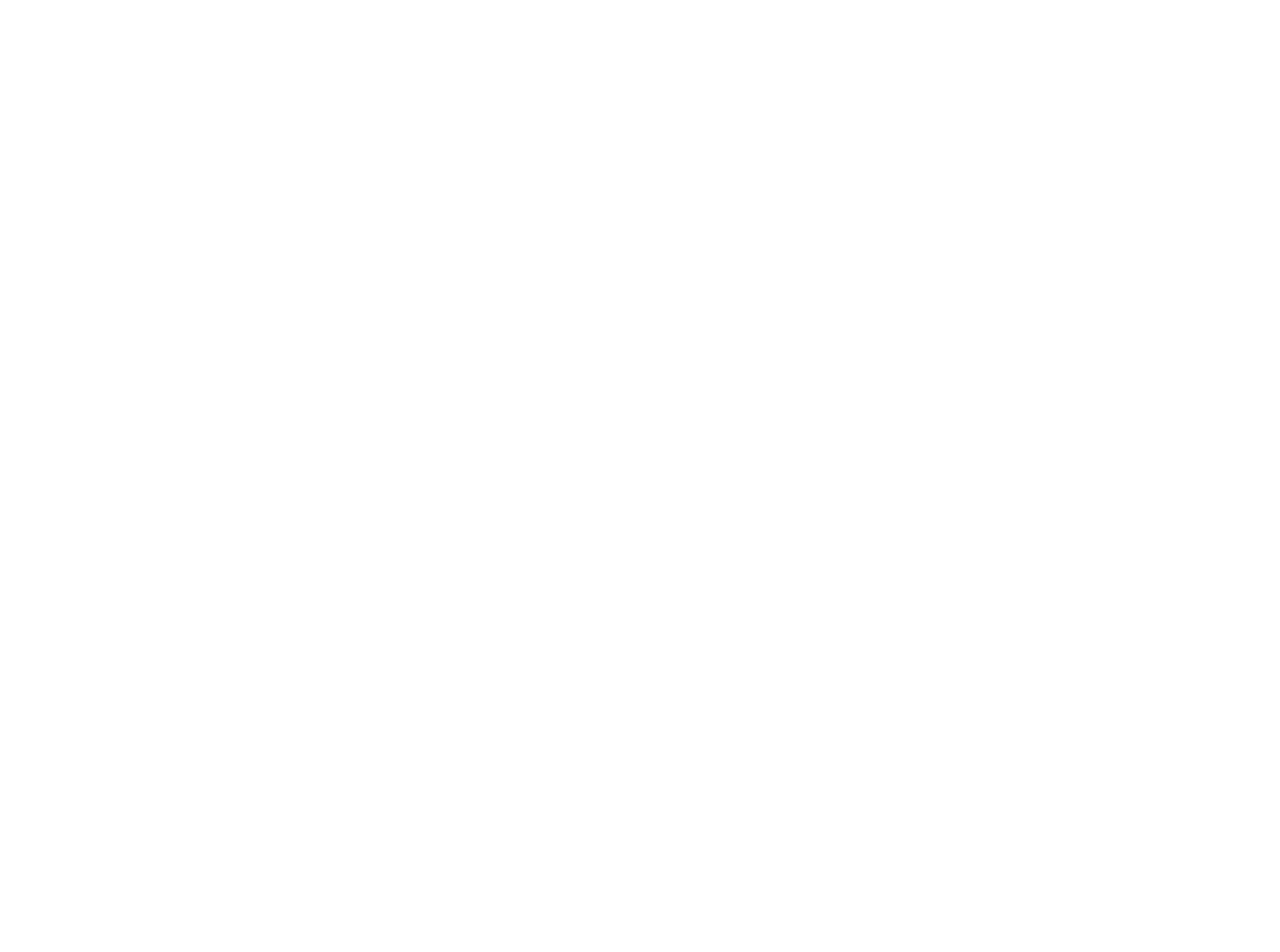
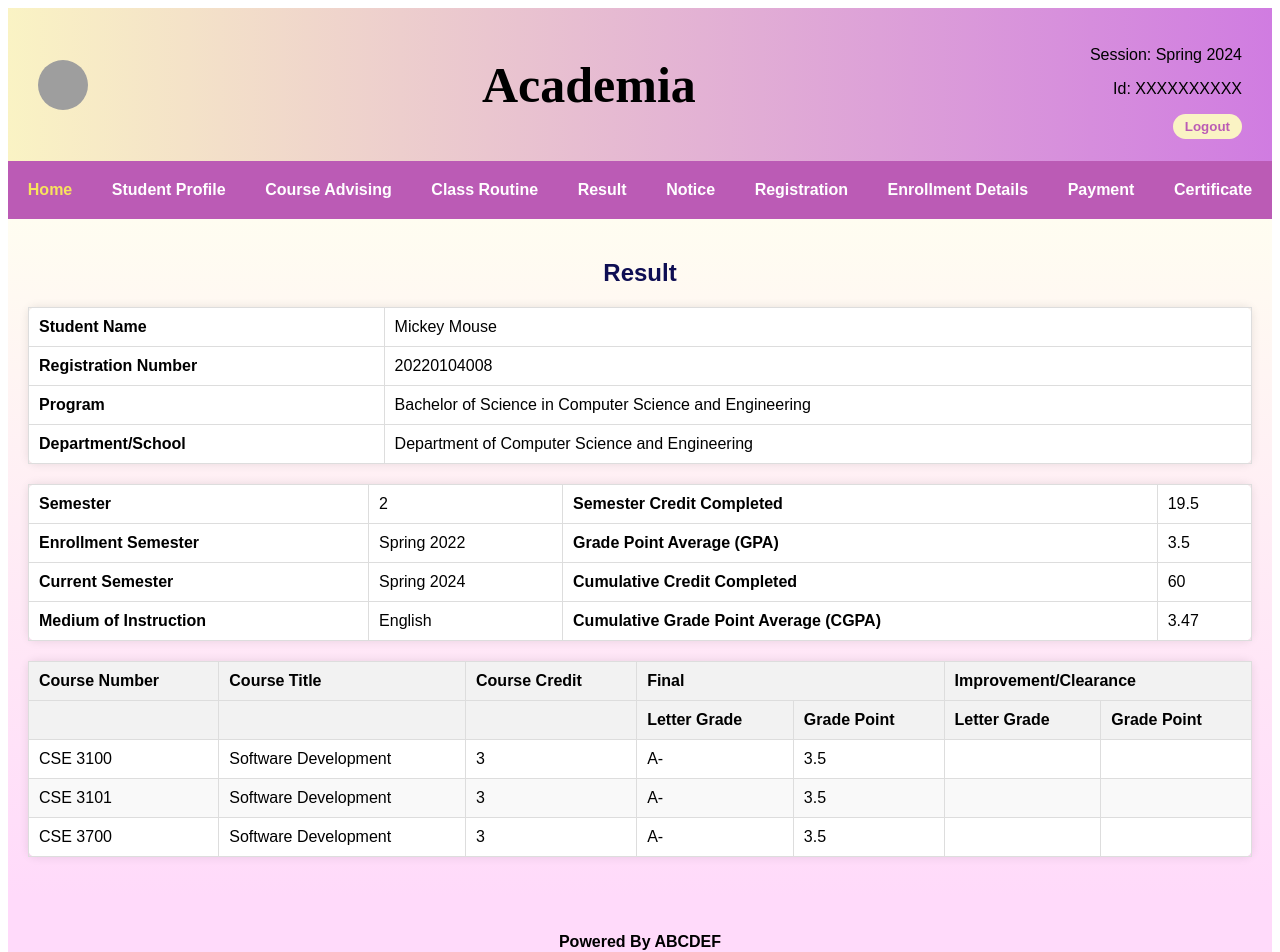
Before and after one commit to arnob-bro/Academia, a React (Vite) app in the folder Academia_Frontend/: page /student-result-page in a window 1280 px wide. Before the commit this address had no page. Shown: the top 952 px of the page. Before the commit the page ends 800 px from the top, so only its background shows below. Built offline with nearby package versions, Linux system fonts and the light colour scheme; grey boxes are pictures that could not be loaded.

Commit message:
completed Student Result Page UI

```diff
--- a/Academia_Frontend/src/App.jsx
+++ b/Academia_Frontend/src/App.jsx
@@ -8,6 +8,9 @@
 import FacultyAdvisingPage from "./components/faculty pages/facultyAdvisingPage/facultyAdvisingPage";
 import FacultyManagement from "./components/admin pages/Faculty Management/FacultyManagement.jsx";
 import FacultyRecruitment from "./components/Admin Pages/Faculty Recruitment/FacultyRecruitment.jsx";
+import StudentResultPage from "./components/student pages/studentResultPage/studentResultPage.jsx";
+
+
 function App() {
   return (
     <Router>
@@ -25,6 +28,11 @@
         <Route
           path="/course-enrollment"
           element={<StudentCourseEnrollment />}
+        />
+
+        <Route
+          path="/student-result-page"
+          element={<StudentResultPage />}
         />
         <Route
           path="/faculty-advising-page"
--- a/Academia_Frontend/src/components/navbar/navbar.jsx
+++ b/Academia_Frontend/src/components/navbar/navbar.jsx
@@ -23,7 +23,7 @@
           { name: "Student Profile", path: "/student-profile" },
           { name: "Course Advising", path: "/course-advising" },
           { name: "Class Routine", path: "/class-routine" },
-          { name: "Result", path: "/result" },
+          { name: "Result", path: "/student-result-page" },
           { name: "Notice", path: "/notice" },
           { name: "Registration", path: "/registration" },
           { name: "Enrollment Details", path: "/course-enrollment" },
--- /dev/null
+++ b/Academia_Frontend/src/components/student pages/studentResultPage/studentResultPage.css
@@ -0,0 +1,40 @@
+.student-result-page-container {
+    background: linear-gradient(to bottom, #fffdf1, #ffdafa);
+    padding: 20px;
+    text-align: center;
+}
+
+.student-result-page-result-title {
+    font-size: 24px;
+    font-weight: bold;
+    margin-bottom: 20px;
+}
+
+.student-result-page-student-info-table,
+.student-result-page-semester-info-table,
+.student-result-page-result-table {
+    width: 100%;
+    border-collapse: collapse;
+    margin-bottom: 20px;
+    background: #ffffff;
+    border-radius: 8px;
+    box-shadow: 0 0 10px rgba(0, 0, 0, 0.1);
+}
+
+.student-result-page-student-info-table td,
+.student-result-page-semester-info-table td,
+.student-result-page-result-table th,
+.student-result-page-result-table td {
+    border: 1px solid #ddd;
+    padding: 10px;
+    text-align: left;
+}
+
+.student-result-page-result-table th {
+    background-color: #f2f2f2;
+    font-weight: bold;
+}
+
+.student-result-page-result-table tbody tr:nth-child(even) {
+    background-color: #f9f9f9;
+}
--- /dev/null
+++ b/Academia_Frontend/src/components/student pages/studentResultPage/studentResultPage.jsx
@@ -0,0 +1,121 @@
+import React from 'react';
+import './studentResultPage.css';
+import Navbar from '../../navbar/navbar';
+import Footer from '../../footer/footer';
+
+export const StudentResultPage = () => {
+  return (
+    <>
+      <Navbar />
+      <div className="student-result-page-container">
+        <h2 className="student-result-page-result-title">Result</h2>
+
+        {/* Student Information Table */}
+        <table className="student-result-page-student-info-table">
+          <tbody>
+            <tr>
+              <td><strong>Student Name</strong></td>
+              <td>Mickey Mouse</td>
+            </tr>
+            <tr>
+              <td><strong>Registration Number</strong></td>
+              <td>20220104008</td>
+            </tr>
+            <tr>
+              <td><strong>Program</strong></td>
+              <td>Bachelor of Science in Computer Science and Engineering</td>
+            </tr>
+            <tr>
+              <td><strong>Department/School</strong></td>
+              <td>Department of Computer Science and Engineering</td>
+            </tr>
+          </tbody>
+        </table>
+
+        {/* Semester Details Table */}
+        <table className="student-result-page-semester-info-table">
+          <tbody>
+            <tr>
+              <td><strong>Semester</strong></td>
+              <td>2</td>
+              <td><strong>Semester Credit Completed</strong></td>
+              <td>19.5</td>
+            </tr>
+            <tr>
+              <td><strong>Enrollment Semester</strong></td>
+              <td>Spring 2022</td>
+              <td><strong>Grade Point Average (GPA)</strong></td>
+              <td>3.5</td>
+            </tr>
+            <tr>
+              <td><strong>Current Semester</strong></td>
+              <td>Spring 2024</td>
+              <td><strong>Cumulative Credit Completed</strong></td>
+              <td>60</td>
+            </tr>
+            <tr>
+              <td><strong>Medium of Instruction</strong></td>
+              <td>English</td>
+              <td><strong>Cumulative Grade Point Average (CGPA)</strong></td>
+              <td>3.47</td>
+            </tr>
+          </tbody>
+        </table>
+
+        {/* Result Table */}
+        <table className="student-result-page-result-table">
+          <thead>
+            <tr>
+              <th>Course Number</th>
+              <th>Course Title</th>
+              <th>Course Credit</th>
+              <th colSpan="2">Final</th>
+              <th colSpan="2">Improvement/Clearance</th>
+            </tr>
+            <tr>
+              <th></th>
+              <th></th>
+              <th></th>
+              <th>Letter Grade</th>
+              <th>Grade Point</th>
+              <th>Letter Grade</th>
+              <th>Grade Point</th>
+            </tr>
+          </thead>
+          <tbody>
+            <tr>
+              <td>CSE 3100</td>
+              <td>Software Development</td>
+              <td>3</td>
+              <td>A-</td>
+              <td>3.5</td>
+              <td></td>
+              <td></td>
+            </tr>
+            <tr>
+              <td>CSE 3101</td>
+              <td>Software Development</td>
+              <td>3</td>
+              <td>A-</td>
+              <td>3.5</td>
+              <td></td>
+              <td></td>
+            </tr>
+            <tr>
+              <td>CSE 3700</td>
+              <td>Software Development</td>
+              <td>3</td>
+              <td>A-</td>
+              <td>3.5</td>
+              <td></td>
+              <td></td>
+            </tr>
+          </tbody>
+        </table>
+      </div>
+      <Footer />
+    </>
+  );
+};
+
+export default StudentResultPage;
```
